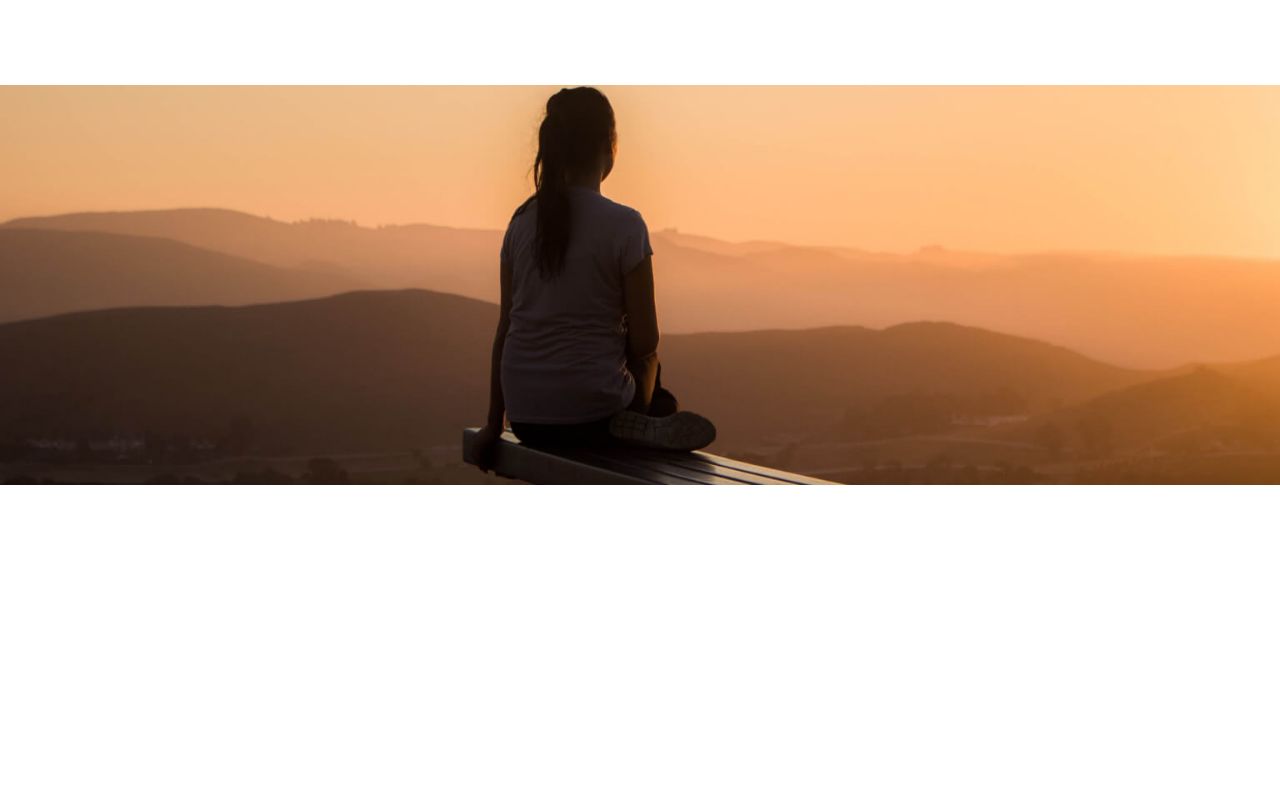
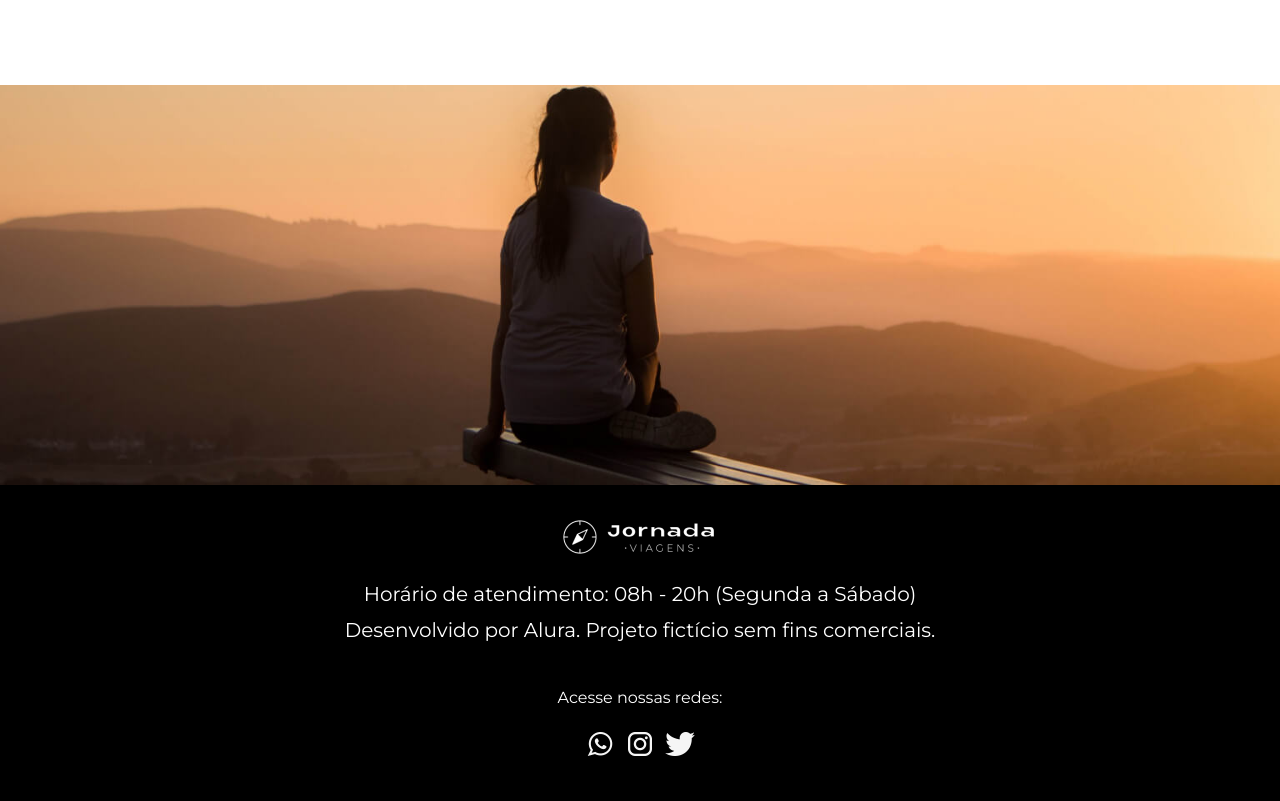
Before and after one commit to MaxwelJonson/jornada-viagens, a plain HTML site: page contatos.html in a window 1280 px wide. Shown: the part 1668-2469 px from the top of the page. Before the commit the page ends 2153 px from the top, so only its background shows below. Drawn offline with Linux system fonts and the light colour scheme.

Commit message:
Finaliza o projeto - Jornada Viagens

```diff
--- a/contatos.html
+++ b/contatos.html
@@ -78,5 +78,32 @@
     <section class="bottom-hero contacts">
         <div class="hero-img"></div>
     </section>
+    <footer class="main-footer">
+        <div class="footer-content">
+            <img class="logo-footer" src="img/homepage/logo-jornada-viagens-footer-branca.png" alt="Logo da Jornada Viagens completa na cor branca">
+            <p>
+                Horário de atendimento: 08h - 20h (Segunda a Sábado)
+            </p>
+            <p>
+                Desenvolvido por Alura. Projeto fictício sem fins comerciais.
+            </p>
+        </div>
+        <div class="footer-social">
+            <p>
+                Acesse nossas redes:
+            </p>
+            <div class="social-icons">
+                <a href="#" target="_blank" title="Entre em contato pelo nosso Whatsapp">
+                    <img src="img/homepage/icon-whatsapp.png" alt="Ícone do Whatsapp">
+                </a>
+                <a href="#" target="_blank" title="Acesse nosso Instagram">
+                    <img src="img/homepage/icon-instragam.png" alt="Ícone do Instagram">
+                </a>
+                <a href="#" target="_blank" title="Acesse nosso Twitter">
+                    <img src="img/homepage/icon-twitter.png" alt="Ícone do Twitter">
+                </a>
+            </div>
+        </div>
+    </footer>
 </body>
 </html>
```
Also changed, not shown: enviado.html (+3 -0 lines), index.html (+1 -1 lines).
